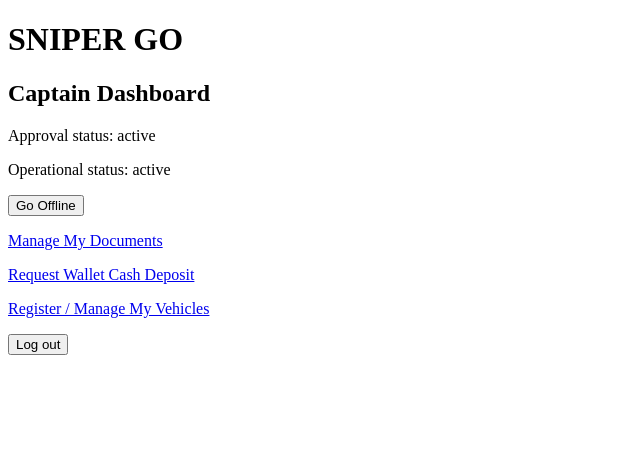
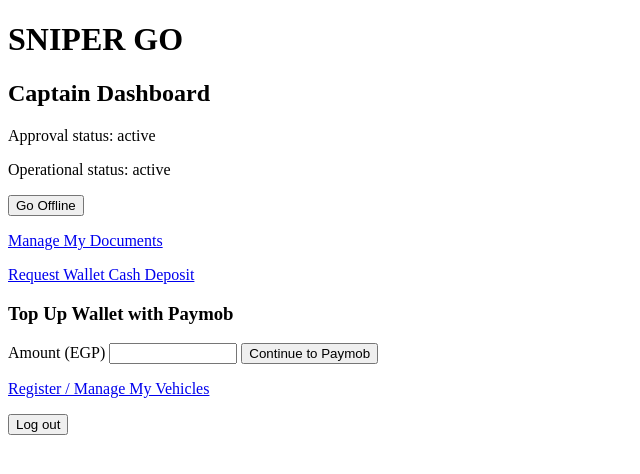
Before and after one commit to YahyaAhmed20/snipergo, a Django app: template templates/accounts/pending.html in a window 1280 px wide. Shown: the top 474 px of the page, without its empty margins (0-640 px from the left). Run offline with Django 5.2, Linux system fonts and the light colour scheme; the template is opened without the code that fills it: most values are stand-ins (such as "Sample title", 1, 10 or a date in 2020).

Commit message:
Add Paymob wallet top-up to captain dashboard

```diff
--- a/templates/accounts/pending.html
+++ b/templates/accounts/pending.html
@@ -41,11 +41,110 @@
             </a>
         </p>
 
+
 <p>
     <a href="{% url 'accounts:request_cash_topup' %}">
         Request Wallet Cash Deposit
     </a>
 </p>
+
+{% if captain.approval_status == "APPROVED" %}
+<section>
+    <h3>Top Up Wallet with Paymob</h3>
+
+    <form id="paymob-topup-form">
+        {% csrf_token %}
+
+        <label for="topup-amount">Amount (EGP)</label>
+        <input
+            type="number"
+            id="topup-amount"
+            name="amount"
+            min="1"
+            max="99999999.99"
+            step="0.01"
+            required
+        >
+
+        <button type="submit" id="paymob-submit">
+            Continue to Paymob
+        </button>
+    </form>
+
+    <p id="paymob-message" role="status"></p>
+</section>
+
+<script>
+(function () {
+    const form = document.getElementById("paymob-topup-form");
+    if (!form) return;
+
+    const button = document.getElementById("paymob-submit");
+    const message = document.getElementById("paymob-message");
+    const csrfToken = form.querySelector(
+        'input[name="csrfmiddlewaretoken"]'
+    ).value;
+
+    form.addEventListener("submit", async function (event) {
+        event.preventDefault();
+
+        if (button.disabled) return;
+
+        button.disabled = true;
+        message.textContent = "Creating payment session...";
+
+        try {
+            const response = await fetch(
+                "{% url 'accounts:paymob_topup' %}",
+                {
+                    method: "POST",
+                    credentials: "same-origin",
+                    headers: {
+                        "Content-Type": "application/json",
+                        "X-CSRFToken": csrfToken
+                    },
+                    body: JSON.stringify({
+                        amount: document.getElementById(
+                            "topup-amount"
+                        ).value
+                    })
+                }
+            );
+
+            let data;
+
+try {
+    data = await response.json();
+} catch {
+    message.textContent =
+        "Unexpected response from the payment service.";
+    button.disabled = false;
+    return;
+}
+
+            if (!response.ok) {
+                message.textContent =
+                    data.detail || "Unable to start payment.";
+                button.disabled = false;
+                return;
+            }
+
+            if (!data.checkout_url) {
+                message.textContent = "Payment URL was not returned.";
+                button.disabled = false;
+                return;
+            }
+
+            window.location.assign(data.checkout_url);
+        } catch (error) {
+            message.textContent =
+                "Connection error. Please try again.";
+            button.disabled = false;
+        }
+    });
+})();
+</script>
+{% endif %}
 
 
         <p>
```
